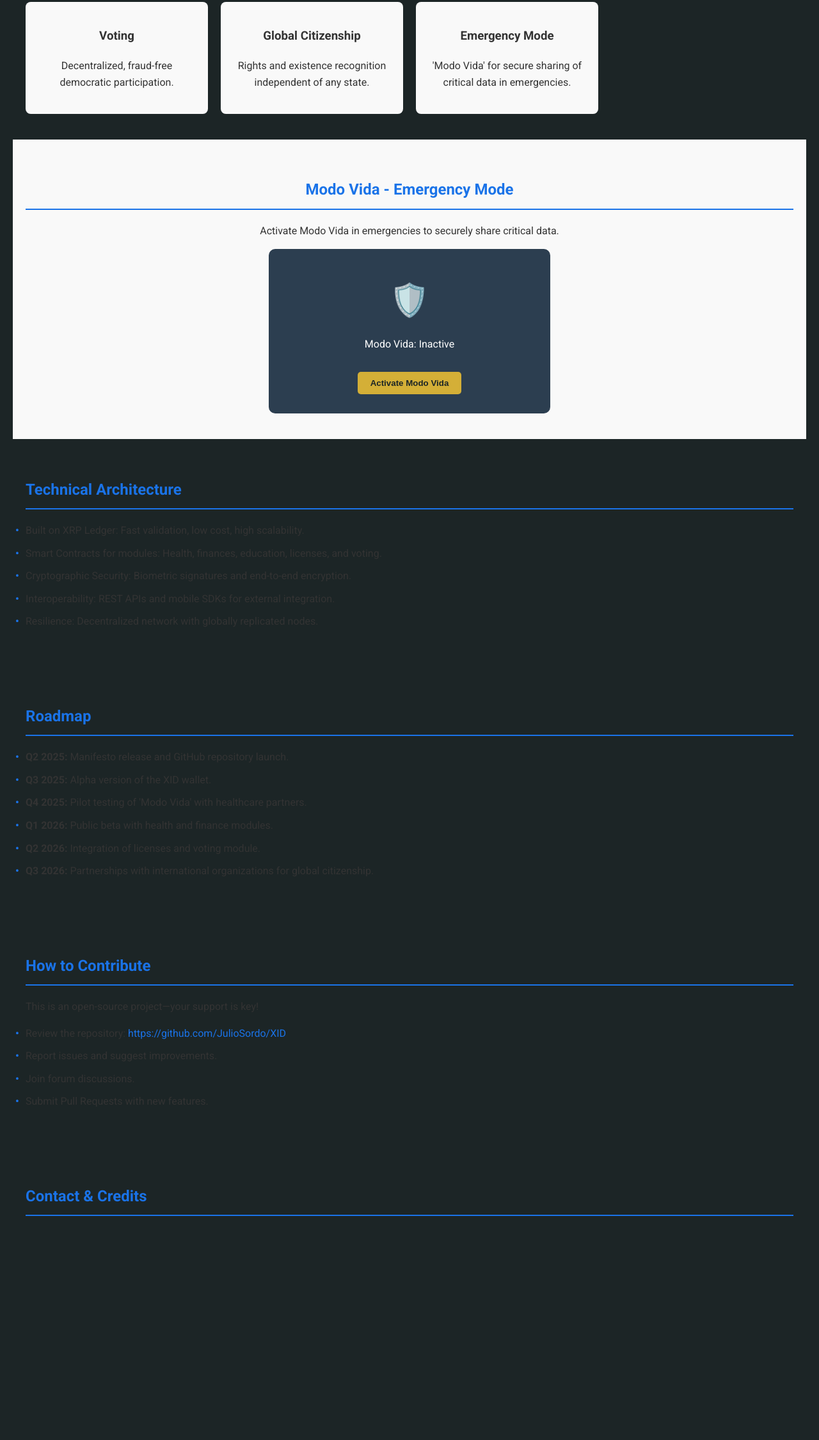
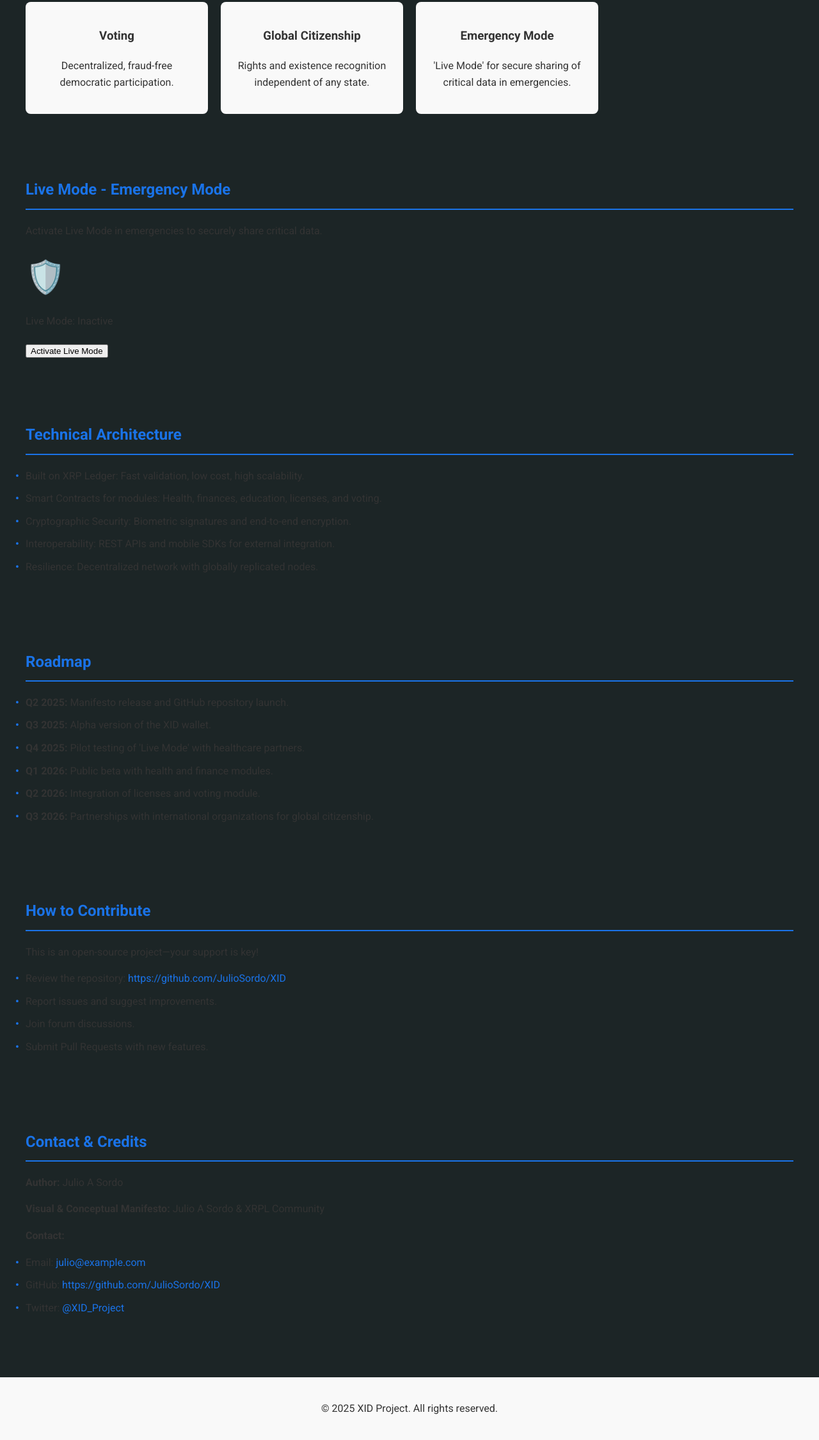
Before and after one commit to JulioSordo/XID, a plain HTML site: page index.html in a window 1280 px wide. Shown: the part 948-3198 px from the top of the page at 64% size. Before the commit the page ends 2908 px from the top, so only its background shows below. Drawn offline with Linux system fonts and the light colour scheme.

Commit message:
Update index.html

```diff
--- a/index.html
+++ b/index.html
@@ -52,24 +52,24 @@
             </div>
             <div class="feature-card">
                 <h3>Emergency Mode</h3>
-                <p>'Modo Vida' for secure sharing of critical data in emergencies.</p>
+                <p>'Live Mode' for secure sharing of critical data in emergencies.</p>
             </div>
         </div>
     </section>
 
-    <!-- Sección: Modo Vida -->
-    <section id="modo-vida">
-        <h2>Modo Vida - Emergency Mode</h2>
-        <p>Activate Modo Vida in emergencies to securely share critical data.</p>
+    <!-- Sección: Live Mode -->
+    <section id="live-mode">
+        <h2>Live Mode - Emergency Mode</h2>
+        <p>Activate Live Mode in emergencies to securely share critical data.</p>
         <noscript>
-            <p style="color: red; font-weight: bold;">JavaScript is disabled in your browser. Please enable JavaScript to use Modo Vida.</p>
+            <p style="color: red; font-weight: bold;">JavaScript is disabled in your browser. Please enable JavaScript to use Live Mode.</p>
         </noscript>
-        <div class="modo-vida-container">
+        <div class="live-mode-container">
             <div class="escudo-luminoso">
                 <div class="shield-icon">🛡️</div>
-                <p id="status">Modo Vida: Inactive</p>
+                <p id="status">Live Mode: Inactive</p>
             </div>
-            <button id="activate-btn" onclick="toggleModoVida()">Activate Modo Vida</button>
+            <button id="activate-btn" onclick="toggleLiveMode()">Activate Live Mode</button>
             <div id="qr-section" class="qr-section hidden">
                 <h3>Temporary QR Code</h3>
                 <div class="qr-placeholder">[QR Code Placeholder]</div>
@@ -101,7 +101,7 @@
         <ul>
             <li><strong>Q2 2025:</strong> Manifesto release and GitHub repository launch.</li>
             <li><strong>Q3 2025:</strong> Alpha version of the XID wallet.</li>
-            <li><strong>Q4 2025:</strong> Pilot testing of 'Modo Vida' with healthcare partners.</li>
+            <li><strong>Q4 2025:</strong> Pilot testing of 'Live Mode' with healthcare partners.</li>
             <li><strong>Q1 2026:</strong> Public beta with health and finance modules.</li>
             <li><strong>Q2 2026:</strong> Integration of licenses and voting module.</li>
             <li><strong>Q3 2026:</strong> Partnerships with international organizations for global citizenship.</li>
@@ -120,4 +120,21 @@
     </section>
 
     <section id="contact">
-        <h2>Contact & Credits</h
+        <h2>Contact & Credits</h2>
+        <p><strong>Author:</strong> Julio A Sordo</p>
+        <p><strong>Visual & Conceptual Manifesto:</strong> Julio A Sordo & XRPL Community</p>
+        <p><strong>Contact:</strong></p>
+        <ul>
+            <li>Email: <a href="mailto:julio@example.com">julio@example.com</a></li>
+            <li>GitHub: <a href="https://github.com/JulioSordo/XID">https://github.com/JulioSordo/XID</a></li>
+            <li>Twitter: <a href="https://twitter.com/XID_Project">@XID_Project</a></li>
+        </ul>
+    </section>
+
+    <footer>
+        <p>© 2025 XID Project. All rights reserved.</p>
+    </footer>
+
+    <script src="scripts.js"></script>
+</body>
+</html>
```
